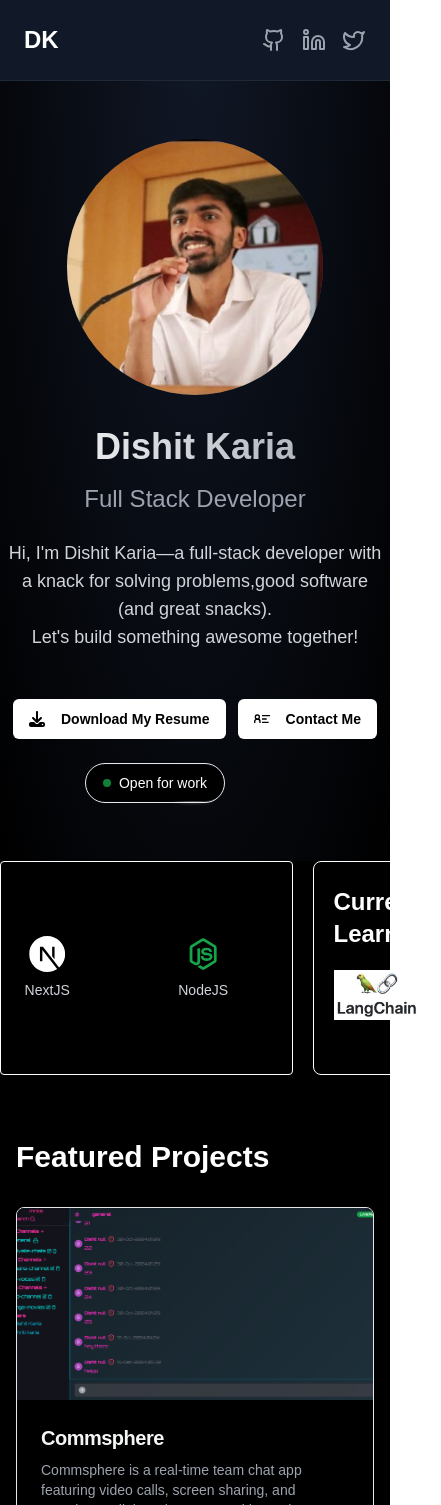
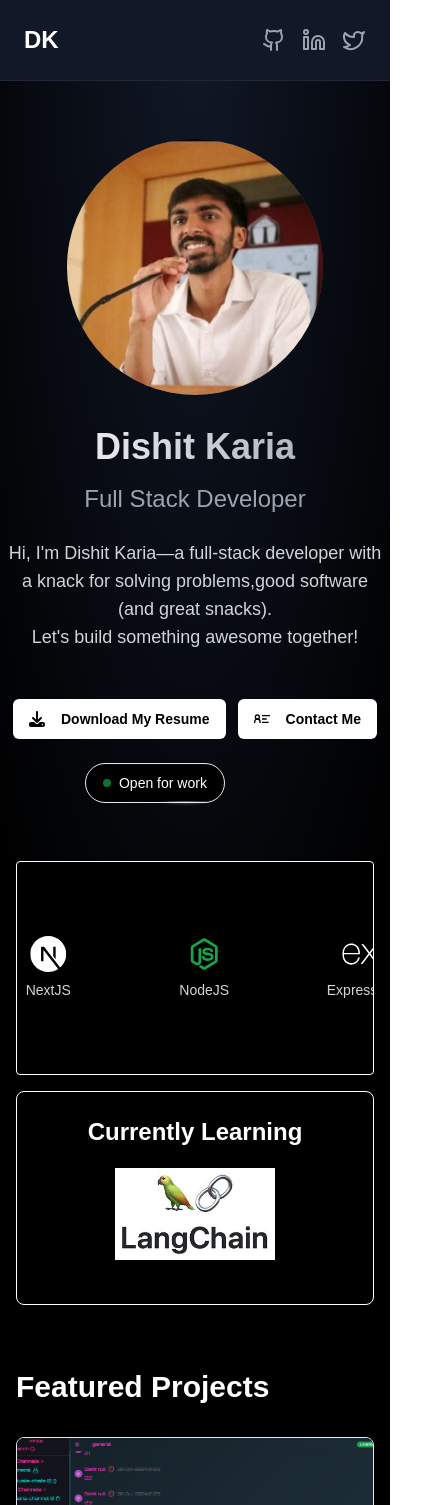
Before and after one commit to dishit7/portfolio, a Next.js app: page / in a window 390 px wide. Shown: the top 1505 px of the page, 441 px wide, since content can reach past the window. Built offline with nearby package versions, Linux system fonts and the light colour scheme.

Commit message:
trying to fix responsiveness

```diff
--- a/src/app/page.tsx
+++ b/src/app/page.tsx
@@ -12,33 +12,35 @@ import { FaCircle } from 'react-icons/fa6'
 //
 export default function Home() {
   return (
-    <div className="min-h-screen bg-black text-white ">
-<div className="absolute inset-0 bg-[radial-gradient(ellipse_at_center,_var(--tw-gradient-stops))] from-indigo-900 via-purple-800 to-black opacity-20 z-0"></div>
+    <div className="min-h-screen bg-black text-white">
+      <div className="absolute inset-0 bg-[radial-gradient(ellipse_at_center,_var(--tw-gradient-stops))] from-indigo-900 via-purple-800 to-black opacity-20 z-0"></div>
       <div className="relative z-10">
-
-
         <Header />
 
-        <div className='flex '>
-        <section className="bg-transperant  border border-white rounded-sm w-3/4 py-6">
-        <SkillsMarquee />
+        <div className="flex flex-wrap gap-4 px-4">
+          {/* Skills Section */}
+          <section className="bg-transparent border border-white rounded-sm w-full md:w-3/4 py-6">
+            <SkillsMarquee />
           </section>
-           <section className="bg-transperant ml-5 border border-white rounded-lg w-3/4 py-6">
-            <h1 className='text-2xl font-bold ml-5'>Currently Learning </h1>
-              <img src="/langchain.png" alt="langchain-logo" className='bg-transparent p-5' />
 
-          </section >
+          {/* Currently Learning Section */}
+          <section className="bg-transparent border border-white rounded-lg w-full md:w-3/4 py-6">
+            <h1 className="text-2xl font-bold text-center md:ml-5">Currently Learning</h1>
+            <img
+              src="/langchain.png"
+              alt="langchain-logo"
+              className="bg-transparent w-full max-w-[200px] mx-auto p-5"
+            />
+          </section>
+        </div>
 
+        <main className="container mx-auto px-4 py-16">
+          <Projects />
+          <Experience />
+        </main>
 
-          </div>
-        <main className="container mx-auto px-4 py-16">
-
-          <Projects />
-          <Experience/>
-        </main>
         <Footer />
       </div>
-
     </div>
-  )
+  );
 }
```
